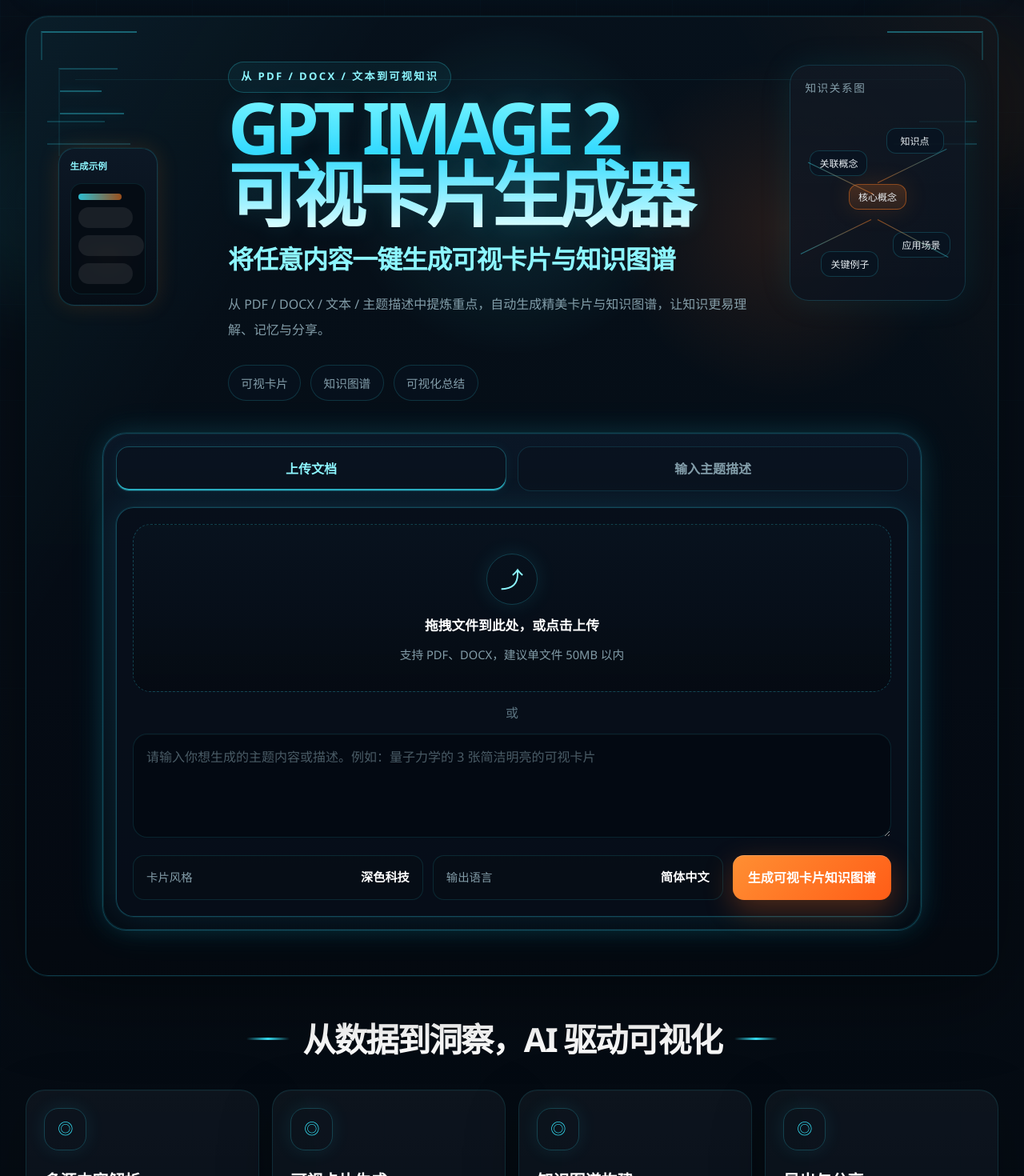
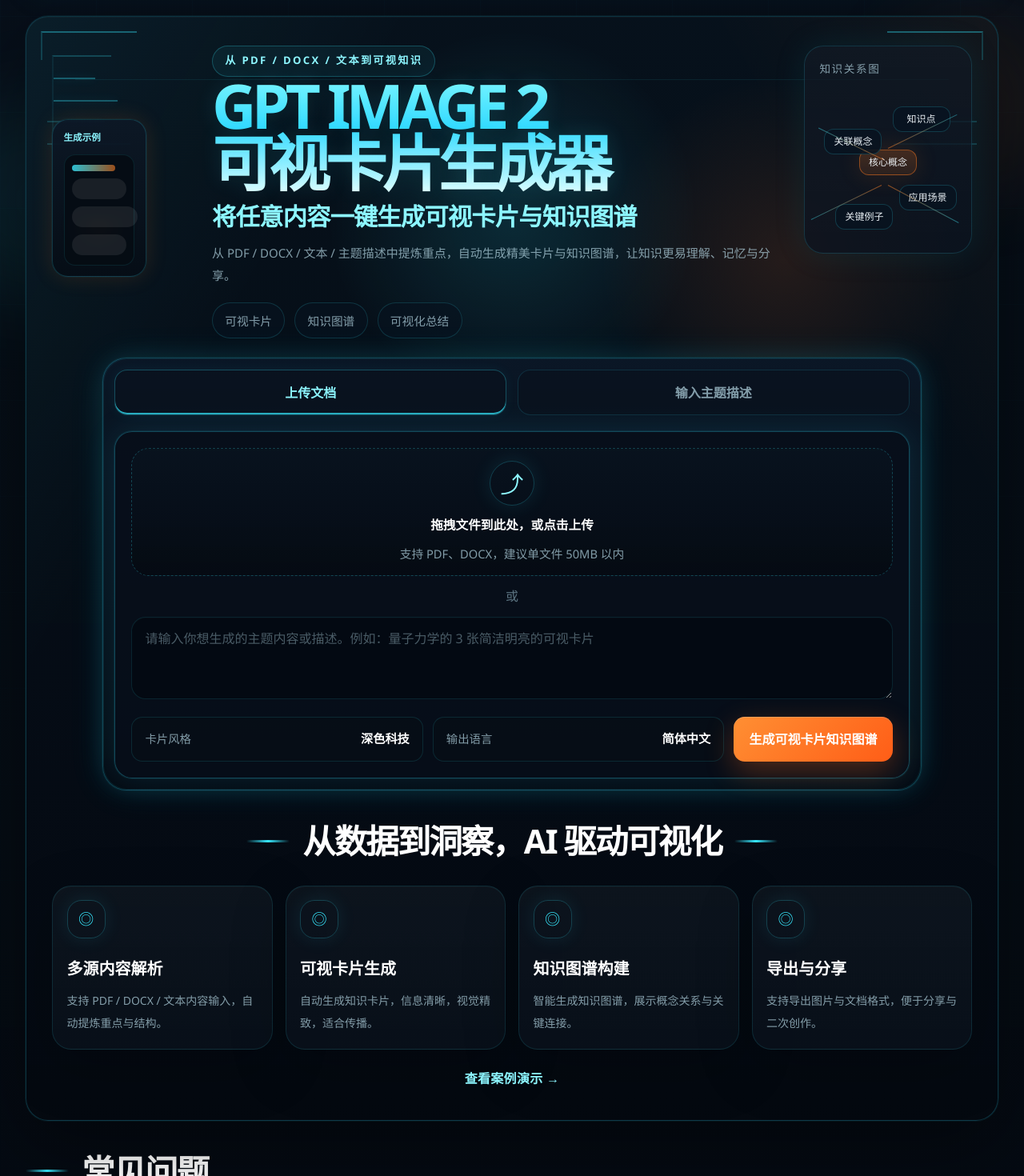
Before and after one commit to yezizhizhi/gptimage, a Next.js app: page / in a window 1280 px wide. Shown: the part 100-1570 px from the top of the page at 80% size. Built offline with nearby package versions, Linux system fonts and the light colour scheme; no server answers.

Commit message:
Keep generator and feature cards within first screen

```diff
--- a/app/globals.css
+++ b/app/globals.css
@@ -153,6 +153,7 @@
 
 .hero-frame {
   position: relative;
+  min-height: calc(100vh - 2.5rem);
   border: 1px solid rgba(49, 221, 255, 0.2);
   background:
     linear-gradient(180deg, rgba(7, 17, 28, 0.94), rgba(4, 9, 16, 0.98)),
@@ -256,7 +257,7 @@
 
 .hero-title {
   margin: 0;
-  font-size: clamp(3rem, 7vw, 5.6rem);
+  font-size: clamp(2.55rem, 6vw, 5.2rem);
   font-weight: 800;
   line-height: 0.94;
   letter-spacing: -0.08em;
@@ -270,7 +271,7 @@
 
 .mini-preview-card {
   position: relative;
-  min-height: 250px;
+  min-height: 220px;
 }
 
 .mini-preview-lines {
@@ -305,8 +306,8 @@
 .mini-phone-card {
   position: absolute;
   left: 0;
-  top: 116px;
-  width: 124px;
+  top: 96px;
+  width: 118px;
   border-radius: 20px;
   border: 1px solid rgba(55, 233, 255, 0.18);
   background: linear-gradient(180deg, rgba(13, 24, 38, 0.95), rgba(6, 13, 22, 0.95));
@@ -367,15 +368,15 @@
 
 .hero-side {
   position: relative;
-  min-height: 270px;
+  min-height: 220px;
 }
 
 .node-card {
   position: absolute;
   right: 0;
-  top: 12px;
+  top: 4px;
   width: 100%;
-  max-width: 300px;
+  max-width: 210px;
   border: 1px solid rgba(53, 221, 255, 0.16);
   border-radius: 24px;
   background:
@@ -393,8 +394,8 @@
 
 .knowledge-map {
   position: relative;
-  height: 220px;
-  margin-top: 1rem;
+  height: 188px;
+  margin-top: 0.8rem;
 }
 
 .map-node {
@@ -490,7 +491,7 @@
   background:
     linear-gradient(180deg, rgba(11, 23, 38, 0.94), rgba(5, 11, 18, 0.97)),
     var(--panel-soft);
-  padding: 1rem;
+  padding: 0.9rem;
   box-shadow:
     0 0 0 1px rgba(55, 233, 255, 0.06),
     0 0 44px rgba(55, 233, 255, 0.1);
@@ -532,7 +533,7 @@
 
 .upload-zone {
   display: flex;
-  min-height: 210px;
+  min-height: 160px;
   cursor: pointer;
   flex-direction: column;
   align-items: center;
@@ -560,8 +561,8 @@
   display: inline-flex;
   align-items: center;
   justify-content: center;
-  height: 4rem;
-  width: 4rem;
+  height: 3.5rem;
+  width: 3.5rem;
   border-radius: 9999px;
   border: 1px solid rgba(55, 233, 255, 0.22);
   color: var(--cyan-soft);
@@ -571,7 +572,7 @@
 
 .upload-title {
   color: white;
-  font-size: 1.05rem;
+  font-size: 0.98rem;
   font-weight: 700;
 }
 
@@ -592,7 +593,7 @@
   border-radius: 18px;
   border: 1px solid rgba(55, 233, 255, 0.12);
   background: rgba(3, 9, 16, 0.76);
-  padding: 1rem 1rem;
+  padding: 0.9rem 1rem;
   color: white;
   outline: none;
   box-shadow: inset 0 1px 0 rgba(255, 255, 255, 0.02);
@@ -696,16 +697,16 @@
 
 .feature-card {
   border-radius: 24px;
-  padding: 1.4rem;
-  min-height: 220px;
+  padding: 1.1rem;
+  min-height: 180px;
 }
 
 .feature-icon {
   display: inline-flex;
   align-items: center;
   justify-content: center;
-  height: 3.3rem;
-  width: 3.3rem;
+  height: 3rem;
+  width: 3rem;
   border-radius: 18px;
   border: 1px solid rgba(55, 233, 255, 0.22);
   color: var(--cyan);
@@ -788,3 +789,19 @@
     align-items: center;
   }
 }
+
+@media (min-width: 768px) {
+  .hero-frame {
+    min-height: calc(100vh - 2rem);
+  }
+
+  .node-card {
+    max-width: 170px;
+  }
+}
+
+@media (min-width: 1280px) {
+  .node-card {
+    max-width: 210px;
+  }
+}
--- a/app/page.tsx
+++ b/app/page.tsx
@@ -76,11 +76,11 @@
           <div className="hero-tech-strokes hero-tech-strokes-left" />
           <div className="hero-tech-strokes hero-tech-strokes-right" />
 
-          <div className="relative px-5 pb-10 pt-10 sm:px-8 lg:px-10 lg:pb-14 lg:pt-12">
+          <div className="relative px-4 pb-8 pt-8 sm:px-6 lg:px-8 lg:pb-10 lg:pt-8">
             <div className="pointer-events-none absolute inset-0 bg-[radial-gradient(circle_at_50%_18%,rgba(47,230,255,0.13),transparent_18%),radial-gradient(circle_at_78%_22%,rgba(255,112,37,0.12),transparent_16%)]" />
 
-            <div className="relative grid gap-8 lg:grid-cols-[180px_minmax(0,1fr)_220px] lg:items-start">
-              <aside className="hidden lg:block">
+            <div className="relative grid gap-5 md:grid-cols-[140px_minmax(0,1fr)_160px] md:items-start xl:grid-cols-[180px_minmax(0,1fr)_220px]">
+              <aside className="hidden md:block">
                 <div className="mini-preview-card">
                   <div className="mini-preview-lines" />
                   <div className="mini-phone-card">
@@ -96,21 +96,21 @@
                 </div>
               </aside>
 
-              <div className="pt-2 text-center lg:text-left">
+              <div className="pt-1 text-center md:text-left">
                 <span className="cyber-eyebrow">从 PDF / DOCX / 文本到可视知识</span>
-                <h1 className="hero-title mt-6">
+                <h1 className="hero-title mt-4">
                   GPT Image 2
                   <br />
                   可视卡片生成器
                 </h1>
-                <h2 className="mt-5 max-w-3xl text-2xl font-semibold leading-tight tracking-[-0.03em] text-[var(--cyan-soft)] sm:text-[2rem]">
+                <h2 className="mt-3 max-w-3xl text-[1.55rem] font-semibold leading-tight tracking-[-0.03em] text-[var(--cyan-soft)] sm:text-[1.9rem]">
                   将任意内容一键生成可视卡片与知识图谱
                 </h2>
-                <p className="mt-5 max-w-3xl text-sm leading-7 text-[var(--text-muted)] sm:text-base sm:leading-8">
+                <p className="mt-3 max-w-3xl text-sm leading-6 text-[var(--text-muted)] sm:text-[15px] sm:leading-7">
                   从 PDF / DOCX / 文本 / 主题描述中提炼重点，自动生成精美卡片与知识图谱，让知识更易理解、记忆与分享。
                 </p>
 
-                <div className="mt-7 flex flex-wrap justify-center gap-3 lg:justify-start">
+                <div className="mt-5 flex flex-wrap justify-center gap-3 md:justify-start">
                   {quickTags.map((tag) => (
                     <span key={tag} className="cyber-chip">
                       {tag}
@@ -119,7 +119,7 @@
                 </div>
               </div>
 
-              <aside className="hero-side hidden lg:block">
+              <aside className="hero-side hidden md:block">
                 <div className="node-card">
                   <div className="node-card-label">知识关系图</div>
                   <div className="knowledge-map">
@@ -137,7 +137,7 @@
               </aside>
             </div>
 
-            <div id="generate" className="generator-panel mx-auto mt-10 max-w-5xl">
+            <div id="generate" className="generator-panel mx-auto mt-6 max-w-5xl">
               <div className="tab-row">
                 <button className="panel-tab panel-tab-active" type="button">
                   上传文档
@@ -164,7 +164,7 @@
 
                 <textarea
                   className="prompt-input"
-                  rows={4}
+                  rows={3}
                   placeholder="请输入你想生成的主题内容或描述。例如：量子力学的 3 张简洁明亮的可视卡片"
                 />
 
@@ -183,17 +183,15 @@
                 </div>
               </div>
             </div>
-          </div>
-        </section>
 
-        <section className="py-12">
+            <div className="mt-8">
               <div className="section-headline">
                 <span className="section-dash" />
                 <h3>从数据到洞察，AI 驱动可视化</h3>
                 <span className="section-dash" />
               </div>
 
-          <div className="mt-8 grid gap-4 md:grid-cols-2 xl:grid-cols-4">
+              <div className="mt-6 grid gap-4 md:grid-cols-2 xl:grid-cols-4">
                 {features.map((feature) => (
                   <article key={feature.title} className="feature-card">
                     <div className="feature-icon">◎</div>
@@ -203,15 +201,18 @@
                 ))}
               </div>
 
-          <div className="mt-8 text-center">
+              <div className="mt-6 text-center">
                 <a href="#generate" className="sample-link">
                   查看案例演示 →
                 </a>
               </div>
+            </div>
+          </div>
         </section>
 
-        <section id="faq" className="pb-8 pt-3">
+        <section id="faq" className="pb-8 pt-8">
           <div className="section-headline section-headline-left">
+            <span className="section-dash" />
             <h3>常见问题</h3>
           </div>
           <div className="mt-7 space-y-4">
```
Lines whose indentation alone changed are shown as unchanged.
